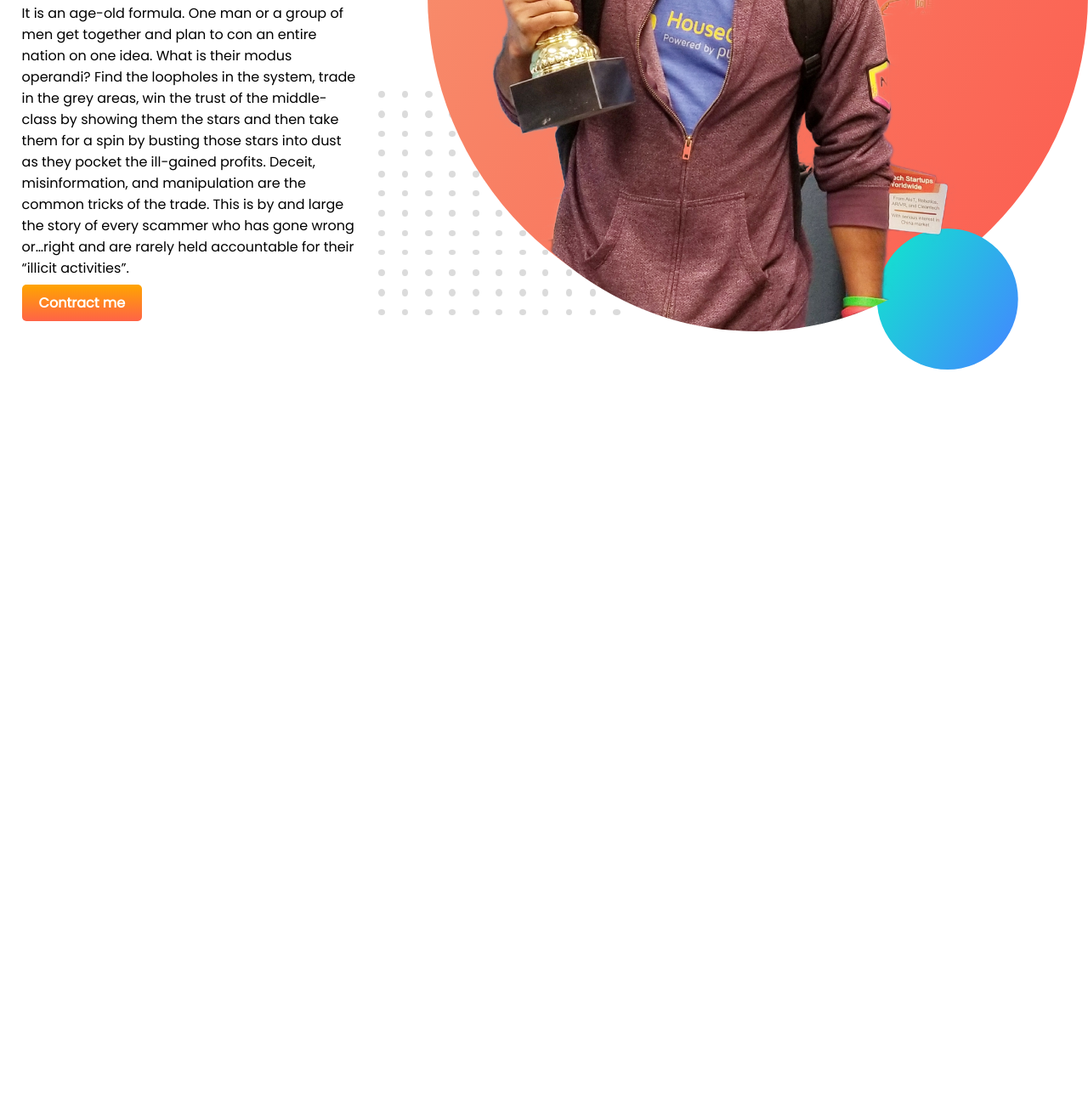
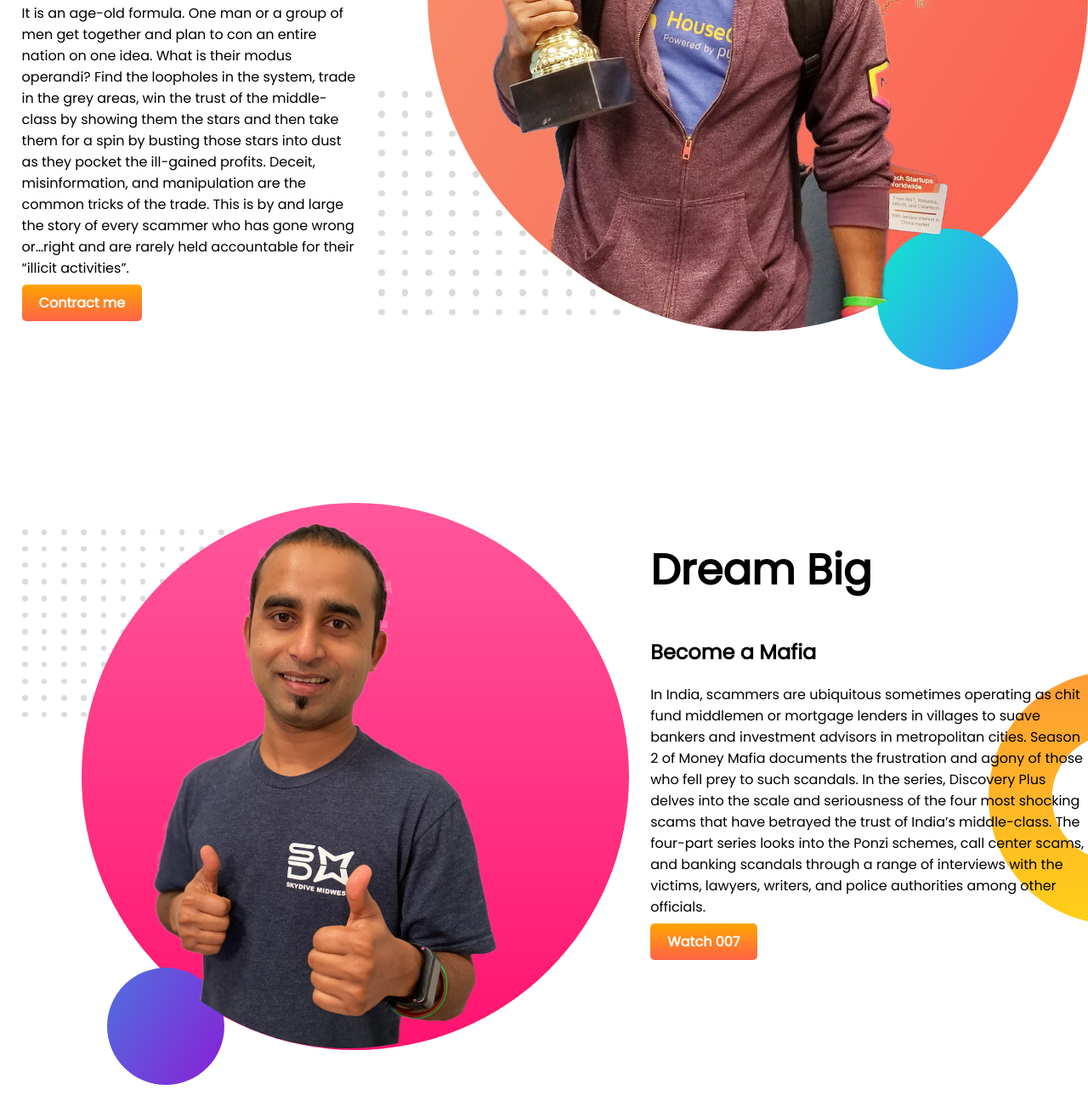
Before and after one commit to Sahruk01/devoloper-portfolio, a plain HTML site: page index.html in a window 1280 px wide. Shown: the part 394-1710 px from the top of the page at 85% size. Before the commit the page ends 836 px from the top, so only its background shows below. Drawn offline with Linux system fonts and the light colour scheme.

Commit message:
second style

```diff
--- a/index.html
+++ b/index.html
@@ -23,5 +23,18 @@
         <img src="images/jhankar.png" alt="">
      </div>
 </section>
+<section class="Dream-big">
+    <div class="half-width">
+        <img src="images/jhankar2.png" alt="">
+    </div>
+    <div class="half-width">
+        <h1>Dream Big</h1>
+        <h2>Become a Mafia
+        </h2>
+        <p>In India, scammers are ubiquitous sometimes operating as chit fund middlemen or mortgage lenders in villages to suave bankers and investment advisors in metropolitan cities. Season 2 of Money Mafia documents the frustration and agony of those who fell prey to such scandals. In the series, Discovery Plus delves into the scale and seriousness of the four most shocking scams that have betrayed the trust of India’s middle-class. The four-part series looks into the Ponzi schemes, call center scams, and banking scandals through a range of interviews with the victims, lawyers, writers, and police authorities among other officials.</p>
+        <a class="link-button" target="_blank"href="https://www.facebook.com/sahruk.khan.teacher/posts/pfbid02LKUAgSBFPqyy4n3oN9nmM4dY8zHEhxPJ6VUGmi8nMJdMUBeFFKs8BjH6SYU36dX8l">Watch 007</a>
+    </div>
+
+</section>
 </body>
 </html>
--- a/style.css
+++ b/style.css
@@ -9,7 +9,8 @@ h1{
     color: orange;
 }
 section{
-    display:flex
+    display:flex;
+    margin-bottom: 150px;
 }
 .half-width{
     width: 50%;
@@ -31,3 +32,8 @@ section{
     background-image: url(images/top-banner.png);
     background-repeat: no-repeat;
 }
+.Dream-big{
+    background-image: url(images/dream-bg.png);
+    background-repeat: no-repeat;
+    background-position: right;
+}
```
